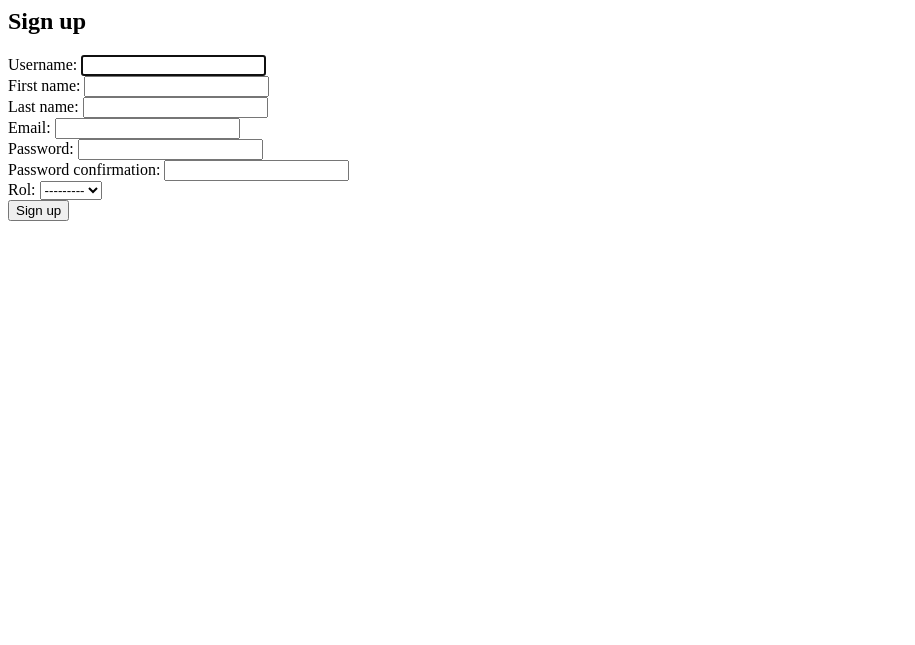
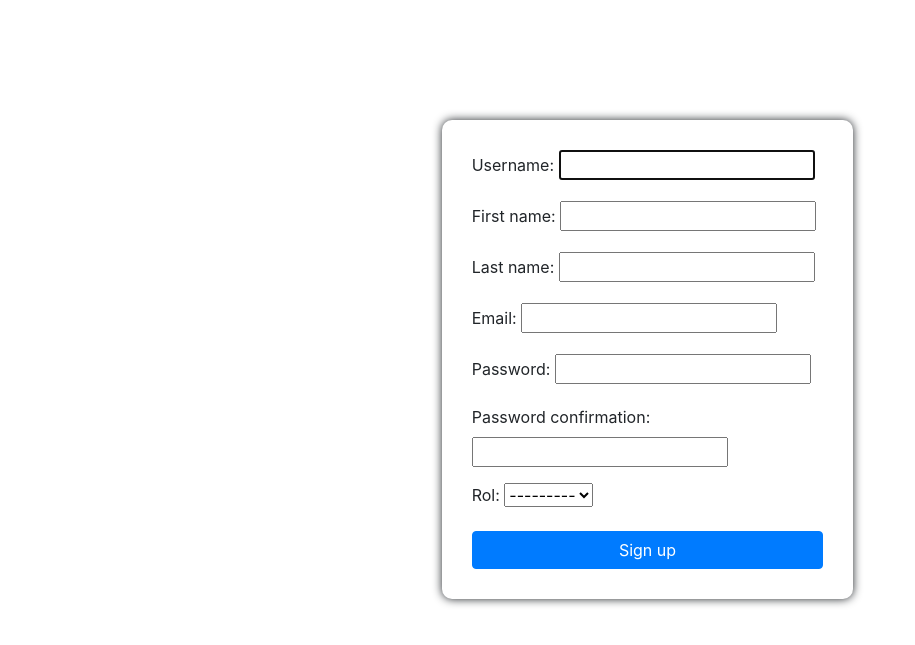
Before and after one commit to ManuEspinoza/ProyectoPython, a Django app: page /registro/ in a window 1280 px wide. Shown: the top 645 px of the page, without its empty margins (0-915 px from the left). Run offline with Django 3.2, Linux system fonts and the light colour scheme; some libraries are stand-ins or nearby versions.

Commit message:
Diseño Resgistrar usuarios

```diff
--- a/registro/templates/registro/registrar.html
+++ b/registro/templates/registro/registrar.html
@@ -1,6 +1,24 @@
 {% block content %}
-  <h2>Sign up</h2>
-  <form method="post">
+{% load static from staticfiles %}
+{% load crispy_forms_tags %}
+<!doctype html>
+<html lang="en">
+  <head>
+    <!-- Required meta tags -->
+    <meta charset="utf-8">
+    <meta name="viewport" content="width=device-width, initial-scale=1, shrink-to-fit=no">
+
+    <!-- Bootstrap CSS -->
+    <link rel="stylesheet" href="https://stackpath.bootstrapcdn.com/bootstrap/4.3.1/css/bootstrap.min.css" integrity="sha384-ggOyR0iXCbMQv3Xipma34MD+dH/1fQ784/j6cY/iJTQUOhcWr7x9JvoRxT2MZw1T" crossorigin="anonymous">
+    <link rel="stylesheet" type="text/css" href="{% static 'Styles/global.css' %}">
+    <title>Login</title>
+  </head>
+  <body>
+    <section class="container-fluid">
+      <section class="row justify-content-center">
+        <section class="col-12 col-sm-6 col-md-6 col-lg-4">
+            <div class="form-group">
+              <form class="form-container" method="post">
                 {% csrf_token %}
                 {% for field in userFrom %}
                 <div class="form-group">
@@ -8,6 +26,24 @@
                   {{ field }}
                 </div>
                 {% endfor %}
-    <button type="submit">Sign up</button>
+                <button type="submit" class="btn btn-primary btn-block">Sign up</button>
               </form>
+            </div>
+        </section>
+      </section>
+    </section>
+
+
+
+    <!-- Optional JavaScript -->
+    <!-- jQuery first, then Popper.js, then Bootstrap JS -->
+    <script src="https://code.jquery.com/jquery-3.3.1.slim.min.js" integrity="sha384-q8i/X+965DzO0rT7abK41JStQIAqVgRVzpbzo5smXKp4YfRvH+8abtTE1Pi6jizo" crossorigin="anonymous"></script>
+    <script src="https://cdnjs.cloudflare.com/ajax/libs/popper.js/1.14.7/umd/popper.min.js" integrity="sha384-UO2eT0CpHqdSJQ6hJty5KVphtPhzWj9WO1clHTMGa3JDZwrnQq4sF86dIHNDz0W1" crossorigin="anonymous"></script>
+    <script src="https://stackpath.bootstrapcdn.com/bootstrap/4.3.1/js/bootstrap.min.js" integrity="sha384-JjSmVgyd0p3pXB1rRibZUAYoIIy6OrQ6VrjIEaFf/nJGzIxFDsf4x0xIM+B07jRM" crossorigin="anonymous"></script>
+  </body>
+</html>
+
+
+
+
 {% endblock %}
```
Lines whose indentation alone changed are shown as unchanged.
